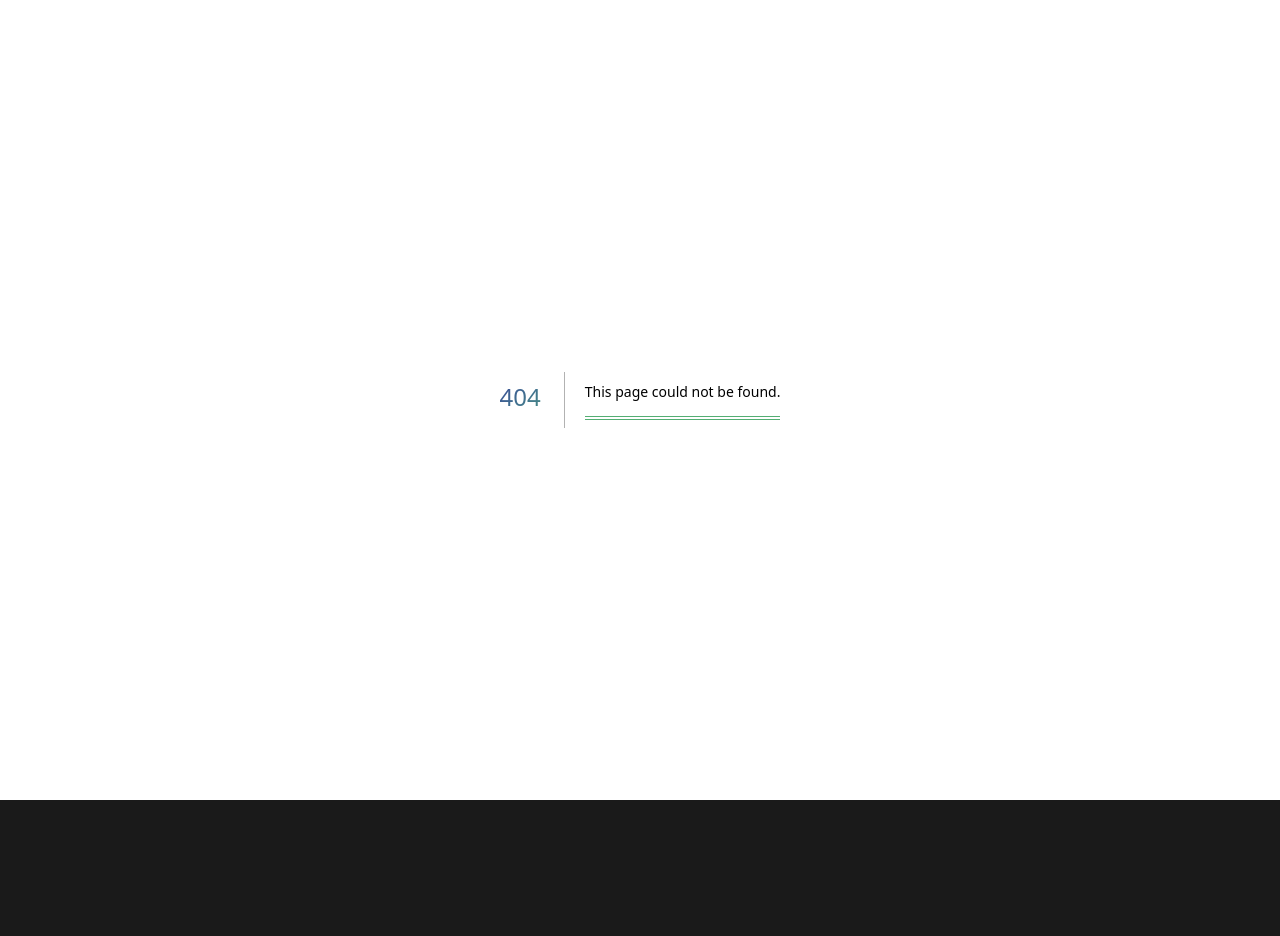
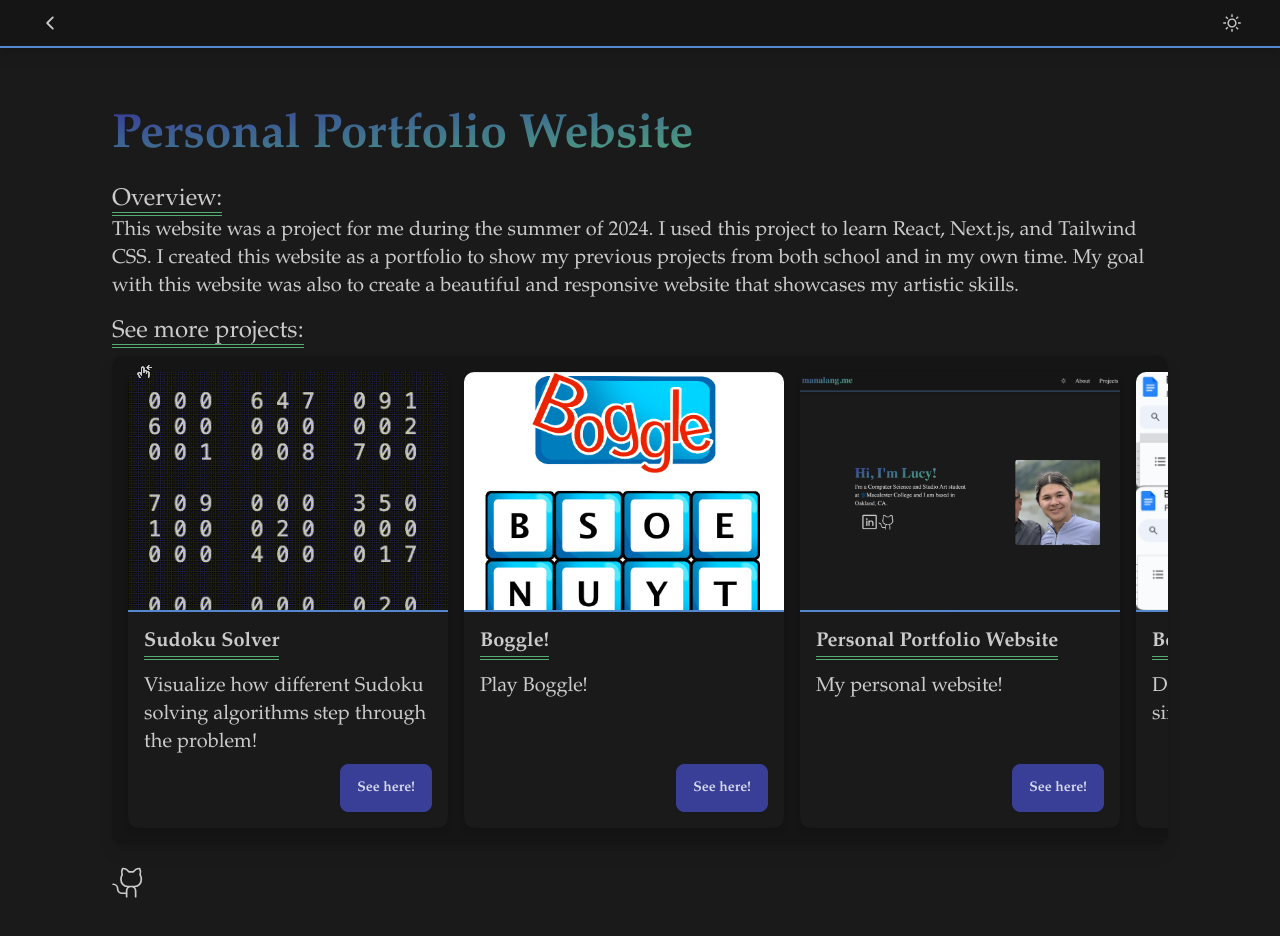
Before and after one commit to LucyManalang/my-website, a Next.js app: page /website in a window 1280 px wide. Before the commit this address had no page. Shown: the top 936 px of the page. Before the commit the page ends 800 px from the top, so only its background shows below. Built offline with nearby package versions, Linux system fonts and the light colour scheme.

Commit message:
Done for the summer, will add more when I see fit

```diff
--- a/src/app/page.tsx
+++ b/src/app/page.tsx
@@ -86,7 +86,7 @@ const App = () => {
                   />
                   Macalester College{' '}
                 </Link>
-                and I am based in Oakland, CA.
+                and I am from Oakland, CA.
               </p>
             </div>
             <div className="m-5">{socialList}</div>
@@ -134,14 +134,18 @@ const App = () => {
             </li>
             <li>
               <p>
-                Data Structures Preceptor{':'} January 2024 {'→ '}Present
+                Data Structures Preceptor{':'} January 2024 {'→ '}May 2024
               </p>
             </li>
             <li>
-              <p>Data Structures Head Preceptor{':'} Begins August 2024</p>
+              <p>
+                Data Structures Lead Preceptor{':'} August 2024 {'→ '}Present
+              </p>
             </li>
             <li>
-              <p>Resident Advisor{':'} Begins August 2024</p>
+              <p>
+                Resident Advisor{':'} August 2024 {'→ '}Present
+              </p>
             </li>
           </ul>
           <h2>Fun Info:</h2>
--- a/src/app/sudoku/sudoku.tsx
+++ b/src/app/sudoku/sudoku.tsx
@@ -53,7 +53,7 @@ export const Sudoku: React.FC = () => {
           <div
             key={`${rowIndex}-${colIndex}`}
             className={clsx(
-              'flex items-center justify-center w-10 h-10 border-[0.5px] border-neutral/15 text-center bg-transparent rounded-none',
+              'flex items-center justify-center w-9 h-9 border-[0.5px] border-neutral/15 text-center bg-transparent rounded-none',
               {
                 'border-r-2 border-r-neutral/80':
                   (colIndex + 1) % 3 === 0 && colIndex !== 8,
--- /dev/null
+++ b/src/app/website/page.tsx
@@ -0,0 +1,44 @@
+'use client';
+
+import { PiGithubLogoLight } from 'react-icons/pi';
+
+import Link from 'next/link';
+import React from 'react';
+
+import '../../styles/globals.css';
+import ProjectNav from '../../components/projectNav';
+import Projects from '../../components/projects';
+
+const Page = () => {
+  return (
+    <>
+      <div className="section">
+        <h1>Personal Portfolio Website</h1>
+        <h2>Overview:</h2>
+        <p>
+          This website was a project for me during the summer of 2024. I used
+          this project to learn React, Next.js, and Tailwind CSS. I created this
+          website as a portfolio to show my previous projects from both school
+          and in my own time. My goal with this website was also to create a
+          beautiful and responsive website that showcases my artistic skills.
+        </p>
+        <h2>See more projects:</h2>
+        <div className="carousel carousel-center w-full p-4 space-x-4 bg-base-200 rounded-[10px] drop-shadow-lg mt-2">
+          <Projects />
+        </div>
+        <div className="pt-5 w-min text-text text-4xl">
+          <Link
+            className="hover:text-secondary"
+            href="https://github.com/LucyManalang/my-website"
+            target="_blank"
+          >
+            <PiGithubLogoLight />
+          </Link>
+        </div>
+      </div>
+      <ProjectNav />
+    </>
+  );
+};
+
+export default Page;
--- a/src/components/projects.tsx
+++ b/src/components/projects.tsx
@@ -1,40 +1,43 @@
+import { PiHandSwipeLeft } from 'react-icons/pi';
+
 import Image from 'next/image';
 import Link from 'next/link';
 
 const projectList = [
-  {
-    title: 'Boggle!',
-    image: '/res/Boggle.png',
-    link: '/boggle',
-    description: 'Play Boggle!',
-    id: 1,
-  },
   {
     title: 'Sudoku Solver',
     image: '/res/Sudoku.png',
     link: '/sudoku',
     description:
       'Visualize how different Sudoku solving algorithms step through the problem!',
+    id: 1,
+  },
+  {
+    title: 'Boggle!',
+    image: '/res/Boggle.png',
+    link: '/boggle',
+    description: 'Play Boggle!',
     id: 2,
+  },
+  {
+    title: 'Personal Portfolio Website',
+    image: '/res/Website.jpeg',
+    link: '/website',
+    description: 'My personal website!',
+    id: 3,
   },
   {
     title: 'Better Docs',
     image: '/res/BetterDocs.png',
     link: 'https://github.com/LucyManalang/Better-Docs',
     description: 'Declutter google docs with this simple arc boost!',
-    id: 3,
-  },
-  {
-    title: 'Personal Portfolio Website',
-    image: '/res/Website.jpeg',
-    link: 'https://github.com/LucyManalang/my-website',
-    description: 'My personal website!',
     id: 4,
   },
 ];
 
 export default function Projects() {
   return projectList.map((project) => (
+    <>
       <div
         key={project.id}
         className="carousel-item card card-compact w-80 bg-base-100 drop-shadow-md rounded-[10px]"
@@ -58,5 +61,7 @@ export default function Projects() {
           </div>
         </div>
       </div>
+      <PiHandSwipeLeft className="fixed top-2 left-2" />
+    </>
   ));
 }
```
Lines whose indentation alone changed are shown as unchanged.
